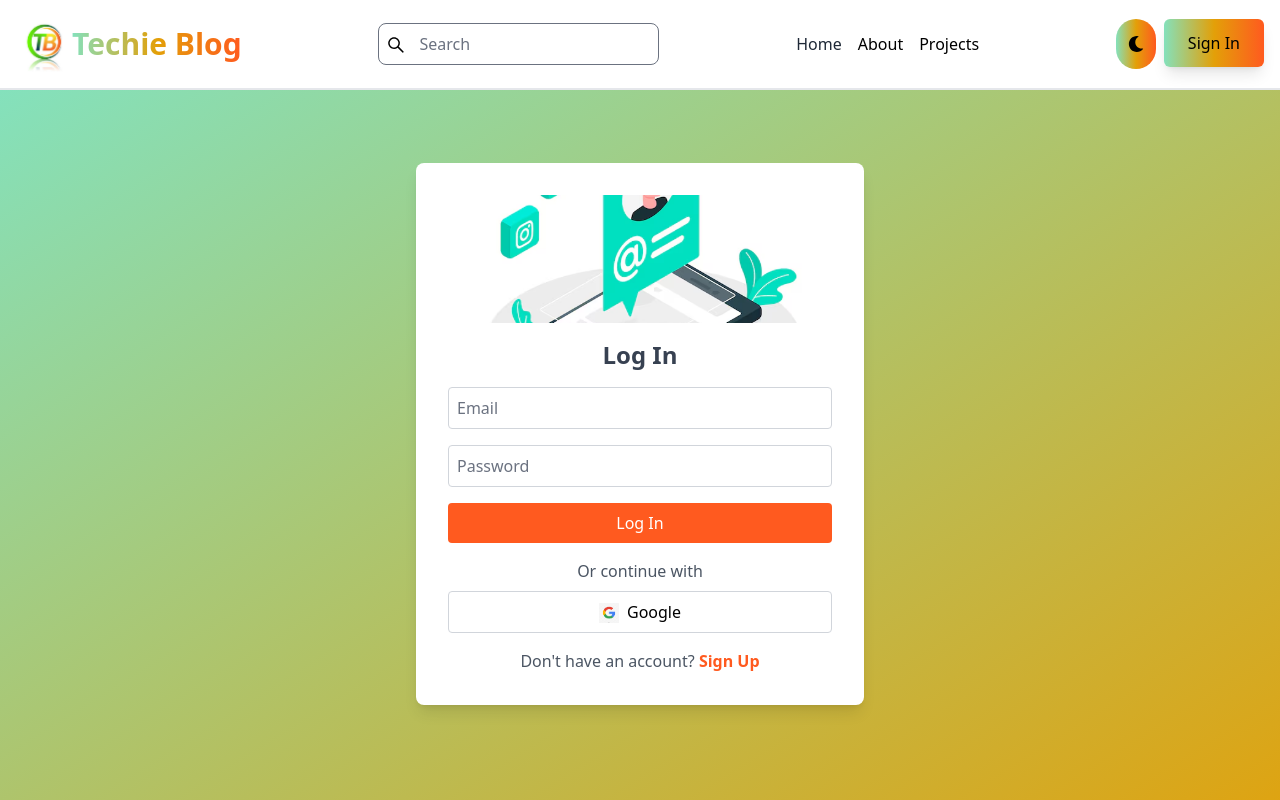
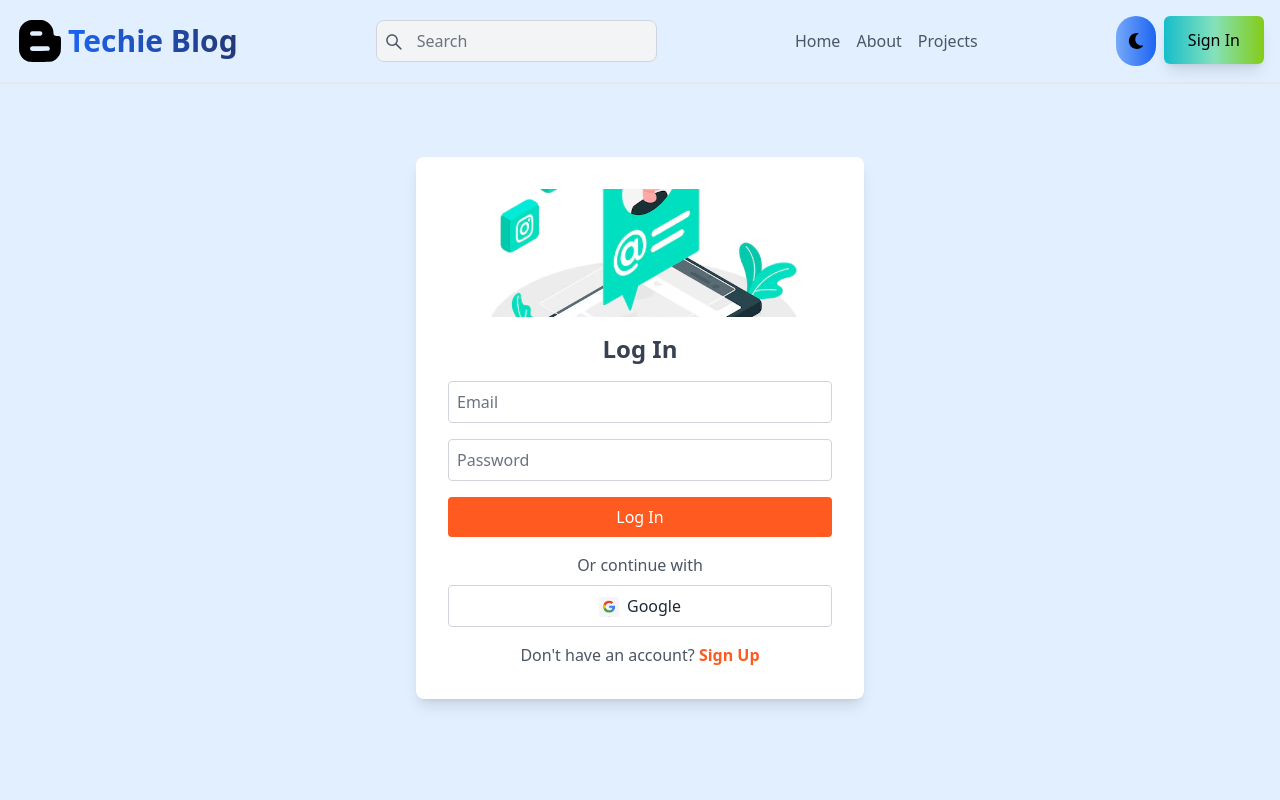
Before and after one commit to dev-ayesha-ashraf/Mern-Blog, a React (Vite) app in the folder client/: page /sign-in in a window 1280 px wide. Shown: the top 800 px of the page. Built offline with nearby package versions, Linux system fonts and the light colour scheme; no server answers.

Commit message:
UIEnhanced

```diff
--- a/client/src/App.jsx
+++ b/client/src/App.jsx
@@ -20,7 +20,7 @@ export default function App() {
     <Route path="/projects" element={<Projects />} />
     <Route path="/dashboard" element={<Dashboard />} />
   </Routes>
-  <Footer />
+  {/* <Footer /> */}
   </BrowserRouter>
   )
 }
--- a/client/src/Pages/Components/Footer.jsx
+++ b/client/src/Pages/Components/Footer.jsx
@@ -3,7 +3,7 @@ import { FaFacebookF, FaTwitter, FaInstagram, FaLinkedinIn, FaYoutube } from 're
 
 export default function Footer() {
   return (
-    <footer className="relative bottom-0 bg-[#DAA520] text-black py-4 px-6">
+    <footer className="relative bottom-0 text-black py-4 px-6">
       <div className="max-w-7xl mx-auto grid grid-cols-1 md:grid-cols-3 gap-4">
         {/* About Section */}
         {/* <div>
--- a/client/src/Pages/Components/Header.jsx
+++ b/client/src/Pages/Components/Header.jsx
@@ -1,26 +1,28 @@
 import { useState } from "react";
 import { Link, useLocation } from "react-router-dom";
-import logo from "/src/logo6.jpg";
+import { FaBloggerB } from "react-icons/fa";
 import { AiOutlineSearch, AiOutlineMenu, AiOutlineClose } from "react-icons/ai";
 import { FaMoon } from "react-icons/fa";
-import { useSelector } from 'react-redux'
-import { Avatar, Dropdown } from 'flowbite-react'
+import { useSelector, useDispatch } from 'react-redux';
+import { Avatar, Dropdown } from 'flowbite-react';
+import { toggleTheme } from '../../redux/theme/themeSlice';
 
 export default function Header() {
     const [isOpen, setIsOpen] = useState(false);
     const Path = useLocation().pathname;
     const { currentUser } = useSelector(state => state.user);
-    console.log(currentUser);
+    const { theme } = useSelector(state => state.theme);
+    const dispatch = useDispatch();
 
     const toggleNavbar = () => {
         setIsOpen(!isOpen);
     };
 
     return (
-        <nav className="border-b-2 flex justify-between items-center p-4 relative max-[600px]:p-1">
+        <nav className={`border-b-2 flex justify-between items-center p-4 relative max-[600px]:p-1 transition-all duration-300 ease-in-out`}>
             <Link to="/" className="flex items-center">
-                <img src={logo} alt="Logo" className="h-14" />
-                <span className="text-3xl font-bold bg-gradient-to-r from-green-300 via-yellow-400 to-orange-500 text-transparent bg-clip-text max-[600px]:text-xl max-[600px]:font-normal max-[360px]:hidden">
+            <FaBloggerB className="text-5xl mr-1 text-black"/>
+            <span className={`text-3xl font-bold ${theme === 'dark' ? 'bg-white' : 'bg-gradient-to-r from-blue-600 to-blue-900'} text-transparent bg-clip-text max-[600px]:text-xl max-[600px]:font-normal max-[360px]:hidden`}>
                     Techie Blog
                 </span>
             </Link>
@@ -29,30 +31,31 @@ export default function Header() {
                 <input
                     type="text"
                     placeholder="Search"
-                    className="border rounded-lg p-2 pl-10" // Add padding to the left for the icon
+                    className={`border rounded-lg p-2 pl-10 ${theme === 'dark' ? 'bg-[rgb(22,29,50)] text-gray-200 border-gray-700' : 'bg-gray-100 border-gray-300 text-gray-700'}`}
                 />
-                <button type="submit" className="absolute left-2 top-3 text-xl">
+                <button type="submit" className={`absolute left-2 top-3 text-xl ${theme === 'dark' ? 'text-gray-400' : 'text-gray-600'}`}>
                     <AiOutlineSearch />
                 </button>
             </div>
 
-            <button className="w-12 h-10 lg:hidden text-xl" onClick={toggleNavbar}>
+            <button className={`w-12 h-10 lg:hidden text-xl ${theme === 'dark' ? 'text-gray-400' : 'text-gray-600'}`} onClick={toggleNavbar}>
                 <AiOutlineSearch />
             </button>
-            {/* Desktop Navigation Links */}
+
             <div className="hidden lg:flex gap-4">
-                <Link to="/" className={`my-2 ${Path === '/' ? 'text-green-500 font-bold' : 'text-gray-800 hover:text-green-500'}`}>
+                <Link to="/" className={`my-2 ${Path === '/' ? 'text-blue-500 font-bold' : theme === 'dark' ? 'text-gray-400 hover:text-blue-400' : 'text-gray-600 hover:text-teal-500'}`}>
                     Home
                 </Link>
-                <Link to="/about" className={`my-2 ${Path === '/about' ? 'text-green-500 font-bold' : 'hover:text-green-500'}`}>
+                <Link to="/about" className={`my-2 ${Path === '/about' ? 'text-blue-500 font-bold' : theme === 'dark' ? 'text-gray-400 hover:text-blue-400' : 'text-gray-600 hover:text-teal-500'}`}>
                     About
                 </Link>
-                <Link to="/projects" className={`my-2 ${Path === '/projects' ? 'text-green-500 font-bold' : 'hover:text-green-500'}`}>
+                <Link to="/projects" className={`my-2 ${Path === '/projects' ? 'text-blue-500 font-bold' : theme === 'dark' ? 'text-gray-400 hover:text-blue-400' : 'text-gray-600 hover:text-teal-500'}`}>
                     Projects
                 </Link>
             </div>
+
             <div className="flex gap-2">
-                <button className="p-3 rounded-full bg-gradient-to-r from-green-300 via-yellow-400 to-orange-500 text-black h-[50px] max-[600px]:p-1 max-[600px]:h-[25px] max-[600px]:mt-3">
+                <button className={`p-3 rounded-full bg-gradient-to-r ${theme === 'dark' ? 'from-teal-500 to-teal-700' : 'bg-gradient-to-r from-blue-400 to-blue-600 '} text-black h-[50px] max-[600px]:p-1 max-[600px]:h-[25px] max-[600px]:mt-3`} onClick={() => dispatch(toggleTheme())}>
                     <FaMoon />
                 </button>
                 {
@@ -65,10 +68,10 @@ export default function Header() {
                                     alt="User Avatar"
                                     img={currentUser.profilePicture}
                                     rounded
-                                    className="w-10 h-10 border-2 border-yellow-400 shadow-md rounded-full" // Full rounded avatar
+                                    className="w-10 h-10 border-2 border-yellow-400 shadow-md rounded-full hover:scale-110 transition-transform duration-200"
                                 />
                             }
-                            className="relative z-10" // Ensure dropdown appears above other content
+                            className="relative z-10"
                         >
                             <Dropdown.Header className="bg-gray-800 text-white p-4 rounded-t-md">
                                 <span className="text-lg font-semibold">{currentUser.username}</span>
@@ -76,11 +79,9 @@ export default function Header() {
                             </Dropdown.Header>
                             <Link to={'/dashboard?tab=profile'}>
                                 <Dropdown.Item className="hover:bg-gray-700 transition duration-200">
-
                                     Profile
                                 </Dropdown.Item>
                             </Link>
-
                             <Dropdown.Item className="hover:bg-gray-700 transition duration-200">
                                 Account Management
                             </Dropdown.Item>
@@ -95,39 +96,34 @@ export default function Header() {
                     ) :
                         (
                             <Link to="/sign-in">
-                                <button className="px-6 py-3 text-black font-bold bg-gradient-to-r from-green-300 via-yellow-400 to-orange-500 rounded-md shadow-lg hover:opacity-90 transition duration-300 max-[600px]:px-2 py-2 font-medium">
+                                <button className={`px-6 py-3 font-bold rounded-md shadow-lg transition duration-300 max-[600px]:px-2 py-2 font-medium ${theme === 'dark' ? 'bg-purple-700 hover:bg-purple-600 text-white' : 'bg-gradient-to-r from-teal-400 via-green-300 to-lime-500 text-black hover:opacity-90'}`}>
                                     Sign In
                                 </button>
                             </Link>
                         )
                 }
-
             </div>
 
-            {/* Toggle Navbar for Mobile */}
             <button
-                className="lg:hidden text-xl"
+                className={`lg:hidden text-xl ${theme === 'dark' ? 'text-gray-400' : 'text-gray-600'}`}
                 onClick={toggleNavbar}
             >
                 {isOpen ? <AiOutlineClose /> : <AiOutlineMenu />}
             </button>
 
-            {/* Mobile Navigation Links */}
-            <div className={`absolute bg-white transition-all duration-300 ease-in-out ${isOpen ? 'mt-[30px] top-16 right-0 w-full h-auto max-[600px]:mt-[10px]' : 'top-16 right-0 w-0 h-0 overflow-hidden'}`}>
-                <div className="flex flex-col p-4">
-                    <Link to="/" className={`py-2 ${Path === '/' ? 'text-green-500 font-bold' : 'text-gray-800 hover:text-green-500'}`}>
+            <div className={`absolute bg-white transition-all duration-300 ease-in-out ${isOpen ? 'mt-[20px] top-16 right-0 w-full h-auto max-[600px]:mt-[-5px]' : 'top-16 right-0 w-0 h-0 overflow-hidden'} ${theme === 'dark' ? 'bg-[rgb(22,29,50)] text-gray-200' : 'bg-gray-50 text-gray-700'}`}>
+                <div className="flex flex-col p-4 z-10 h-[50vh] pt-[13px]">
+                    <Link to="/" className={`py-2 ${Path === '/' ? 'text-blue-500 font-bold' : theme === 'dark' ? 'text-gray-400 hover:text-blue-400' : 'text-gray-600 hover:text-teal-500'}`}>
                         Home
                     </Link>
-                    <Link to="/about" className={`py-2 ${Path === '/about' ? 'text-green-500 font-bold' : 'hover:text-green-500'}`}>
+                    <Link to="/about" className={`py-2 ${Path === '/about' ? 'text-blue-500 font-bold' : theme === 'dark' ? 'text-gray-400 hover:text-blue-400' : 'text-gray-600 hover:text-teal-500'}`}>
                         About
                     </Link>
-                    <Link to="/projects" className={`py-2 ${Path === '/projects' ? 'text-green-500 font-bold' : 'hover:text-green-500'}`}>
+                    <Link to="/projects" className={`py-2 ${Path === '/projects' ? 'text-blue-500 font-bold' : theme === 'dark' ? 'text-gray-400 hover:text-blue-400' : 'text-gray-600 hover:text-teal-500'}`}>
                         Projects
                     </Link>
                 </div>
             </div>
-
-
         </nav>
     );
 }
--- /dev/null
+++ b/client/src/Pages/Components/ThemeProvider.jsx
@@ -0,0 +1,30 @@
+import { useSelector } from 'react-redux';
+
+export default function ThemeProvider({ children }) {
+    const { theme } = useSelector(state => state.theme);
+
+    // Define classes based on the theme
+    const themeClasses = theme === 'dark'
+        ? {
+            background: "bg-gradient-to-r from-teal-700 via-teal-800 to-gray-900",
+            text: "text-white",
+            buttonBg: "bg-gradient-to-r from-teal-500 to-teal-700 text-white hover:shadow-md", // Updated button styles
+            hoverText: "hover:text-teal-400",
+            link: "text-teal-400"
+          } // Dark theme colors
+        : {
+            background: "bg-blue-100", // Light theme background
+            text: "text-gray-800", // Darker text color for contrast against the blue background
+            buttonBg: "bg-gradient-to-r from-blue-400 to-blue-600 text-white hover:shadow-md", // Button styles for light theme
+            hoverText: "hover:text-blue-600", // Hover text color for light theme
+            link: "text-blue-600"
+          }; // Light theme colors
+
+    return (
+        <div className={themeClasses.background}>
+            <div className={`${themeClasses.text} transition-colors duration-500 ease-in-out min-h-screen`}>
+                {children}
+            </div>
+        </div>
+    );
+}
--- a/client/src/Pages/SignIn.jsx
+++ b/client/src/Pages/SignIn.jsx
@@ -48,7 +48,7 @@ export default function SignIn() {
 
 
   return (
-    <div className="relative grid items-center justify-center min-h-screen bg-gradient-to-br from-green-300 to-yellow-400 p-4">
+    <div className="relative grid items-center justify-center min-h-screen  p-4">
       <motion.div
         className="bg-white rounded-lg shadow-lg p-8 max-w-md w-full"
         initial={{ scale: 0.8 }}
--- a/client/src/Pages/SignUp.jsx
+++ b/client/src/Pages/SignUp.jsx
@@ -5,11 +5,13 @@ import googleIcon from "/src/googleIcon.webp"
 import { useNavigate } from 'react-router-dom';
 import { Alert, Spinner } from 'flowbite-react';
 import Oauth from './Components/Oauth';
+import { useSelector } from 'react-redux';
 
 export default function SignUp() {
   const [formData, setFormData] = useState({});
   const [errorMessage, setErrorMessage] = useState(null);
   const [loading, setLoading] = useState(false);
+  const theme = useSelector((state) => state.theme.currentTheme);
   const navigate = useNavigate();
   const handleChange = (e) => {
     setFormData({ ...formData, [e.target.id]: e.target.value.trim() })
@@ -33,7 +35,7 @@ export default function SignUp() {
         setErrorMessage(errorData.error || 'An unknown error occurred.');
         return;
       }
-      else{
+      else {
         navigate('/sign-in')
       }
       const responseData = await res.json();
@@ -52,7 +54,9 @@ export default function SignUp() {
 
 
   return (
-    <div className="relative grid items-center justify-center min-h-screen bg-gradient-to-br from-green-300 to-yellow-400 p-4">
+    <div className="relative grid items-center justify-center min-h-screen p-4"
+  >
+
       <motion.div
         className="bg-white rounded-lg shadow-lg p-8 max-w-md w-full"
         initial={{ scale: 0.8 }}
@@ -118,7 +122,7 @@ export default function SignUp() {
         </form>
 
         <div className="text-center mt-4">
-<Oauth />
+          <Oauth />
         </div>
 
         <div className="text-center mt-4">
--- a/client/src/main.jsx
+++ b/client/src/main.jsx
@@ -2,15 +2,19 @@ import { StrictMode } from 'react'
 import { createRoot } from 'react-dom/client'
 import App from './App.jsx'
 import './index.css'
-import { store , persistor } from './redux/store.js'
-import {Provider} from 'react-redux'
+import { store, persistor } from './redux/store.js'
+import { Provider } from 'react-redux'
 import { PersistGate } from 'redux-persist/integration/react'
+import ThemeProvider from './Pages/Components/ThemeProvider.jsx'
 
 createRoot(document.getElementById('root')).render(
   <PersistGate persistor={persistor}>
-  <Provider store={store}>
-    <App />
-  </Provider>,
+    <Provider store={store}>
+      <ThemeProvider>
+        <App />
+
+      </ThemeProvider>
+    </Provider>,
   </PersistGate>
 
 )
--- a/client/src/redux/store.js
+++ b/client/src/redux/store.js
@@ -1,11 +1,13 @@
 import { configureStore, combineReducers } from '@reduxjs/toolkit';
 import userReducer from './user/userSlice';
+import themeReducer from './theme/themeSlice';
 import { persistReducer } from 'redux-persist';
 import storage from 'redux-persist/lib/storage';
 import persistStore from 'redux-persist/es/persistStore';
 
 const rootReducer = combineReducers({
   user: userReducer,
+  theme: themeReducer,
 });
 
 const persistConfig = {
@@ -17,7 +19,7 @@ const persistConfig = {
 const persistedReducer = persistReducer(persistConfig, rootReducer);
 
 export const store = configureStore({
-  reducer: persistedReducer, // Corrected this line
+  reducer: persistedReducer,
   middleware: (getDefaultMiddleware) =>
     getDefaultMiddleware({
       serializableCheck: false,
--- /dev/null
+++ b/client/src/redux/theme/themeSlice.js
@@ -0,0 +1,19 @@
+import {createSlice} from '@reduxjs/toolkit';
+
+const initialState = {
+    theme: 'light',
+};
+
+const themeSlice = createSlice({
+    name: 'theme',
+    initialState,
+    reducers: {
+        toggleTheme: (state) => {
+            state.theme = state.theme === 'light' ? 'dark' : 'light';
+        },
+        }
+});
+
+export const {toggleTheme} = themeSlice.actions;
+
+export default themeSlice.reducer;
```
Also changed, not shown: client/src/Pages/About.jsx (+94 -6 lines), client/src/Pages/Home.jsx (+19 -6 lines), client/src/blogHome.webp (added), client/src/logo.webp (added).
